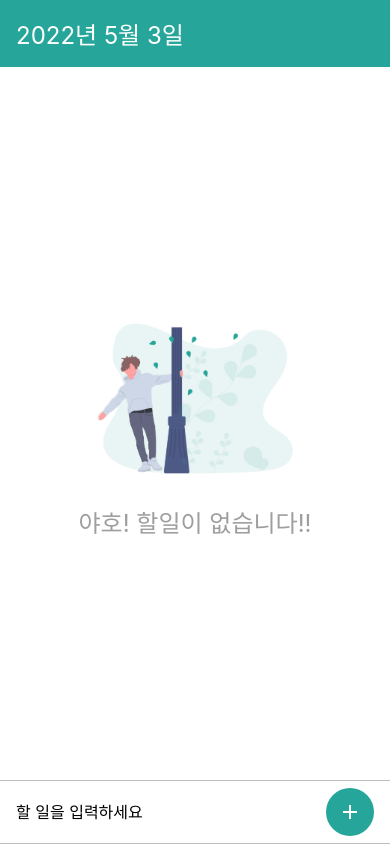
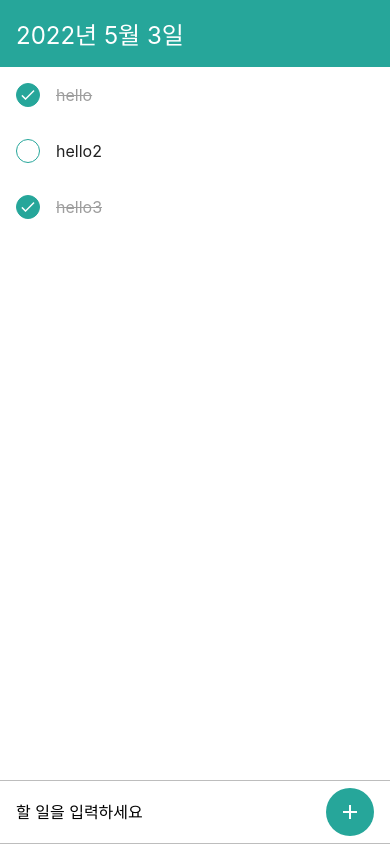
Before and after one commit to jdwns96/RN-Todo-App, a React Native app: screen / in a window 390 px wide. Built offline with nearby package versions, Linux system fonts and the light colour scheme.

Commit message:
[UPDATE] set Toggle btn

```diff
--- a/App.tsx
+++ b/App.tsx
@@ -1,12 +1,35 @@
-import React from "react";
+import React, { useState } from "react";
 import { SafeAreaView, StyleSheet, KeyboardAvoidingView, Platform } from "react-native";
 
 // component
 import DateHeader from "./src/components/DateHeader";
 import AddTodo from "./src/components/AddTodo";
 import Empty from "./src/components/Empty";
+import TodoList from "./src/components/TodoList";
 
 const App = () => {
+  const [todos, setTodos] = useState([
+    { id: 1, text: "hello", done: true },
+    { id: 2, text: "hello2", done: false },
+    { id: 3, text: "hello3", done: true },
+  ]);
+
+  const onInsert = (text: string) => {
+    // 아이디 값중 가장 큰 값을 찾아 리턴 후 + 1
+    const nextId = todos.length > 0 ? Math.max(...todos.map((todo) => todo.id)) + 1 : 1;
+    const todo = {
+      id: nextId,
+      text,
+      done: false,
+    };
+    setTodos(todos.concat(todo));
+  };
+
+  const onToggle = (id: number) => {
+    const nextTodos = todos.map((todo) => (todo.id === id ? { ...todo, done: !todo.done } : todo));
+    setTodos(nextTodos);
+  };
+
   return (
     <SafeAreaView style={styles.block}>
       {/* ios, android keyboard issue */}
@@ -16,8 +39,8 @@ const App = () => {
         style={styles.avoid}
       >
         <DateHeader />
-        <Empty />
-        <AddTodo />
+        {todos.length === 0 ? <Empty /> : <TodoList todos={todos} onToggle={onToggle} />}
+        <AddTodo onInsert={onInsert} />
       </KeyboardAvoidingView>
     </SafeAreaView>
   );
--- a/src/components/AddTodo.tsx
+++ b/src/components/AddTodo.tsx
@@ -1,5 +1,9 @@
 import React, { useState } from "react";
 import { View, Text, StyleSheet, TextInput, Image, TouchableOpacity, Platform, TouchableNativeFeedback, Keyboard } from "react-native";
+
+interface Props {
+  onInsert: (text: string) => void;
+}
 
 /**
  *
@@ -12,14 +16,17 @@ import { View, Text, StyleSheet, TextInput, Image, TouchableOpacity, Platform, T
  * Touch Effects
  *
  * - TouchableHighlight -> change background color when touching
- * - TouchableNativeFeedback -> show water wave effects in android when you used ios that will be make error
+ * - TouchableNativeFeedback -> show water wave effects in android but when you used in ios that will be make error
  * - TouchableOpacity -> opacity effect
  * - TouchableWithoutFeedback -> have no effects
  */
-export default function AddTodo() {
+export default function AddTodo(props: Props) {
+  const { onInsert } = props;
   const [text, setText] = useState("");
 
   const onPress = () => {
+    if (text.trim() === "") return null;
+    onInsert(text);
     setText("");
     Keyboard.dismiss();
   };
--- /dev/null
+++ b/src/components/TodoItem.tsx
@@ -0,0 +1,51 @@
+import React from "react";
+import { FlatList, View, Text, StyleSheet, Image, TouchableOpacity } from "react-native";
+
+interface Props {
+  id: number;
+  text: string;
+  done: boolean;
+  onToggle: (id: number) => void;
+}
+
+export default function TodoItem(props: Props) {
+  const { id, text, done, onToggle } = props;
+  return (
+    <View style={styles.item}>
+      <TouchableOpacity onPress={() => onToggle(id)}>
+        <View style={[styles.circle, done && styles.filled]}>{done && <Image source={require("../assets/icons/check_white/check_white.png")} />}</View>
+      </TouchableOpacity>
+      <Text style={[styles.text, done && styles.lineThrough]}>{text}</Text>
+    </View>
+  );
+}
+
+const styles = StyleSheet.create({
+  item: {
+    flexDirection: "row",
+    padding: 16,
+    alignItems: "center",
+  },
+  circle: {
+    width: 24,
+    height: 24,
+    borderRadius: 12,
+    borderColor: "#26a69a",
+    borderWidth: 1,
+    marginRight: 16,
+  },
+  filled: {
+    justifyContent: "center",
+    alignItems: "center",
+    backgroundColor: "#26a69a",
+  },
+  text: {
+    flex: 1,
+    fontSize: 16,
+    color: "#212121",
+  },
+  lineThrough: {
+    color: "#9e9e9e",
+    textDecorationLine: "line-through", // 취소선
+  },
+});
--- /dev/null
+++ b/src/components/TodoList.tsx
@@ -0,0 +1,19 @@
+import React from "react";
+import { FlatList, View, Text, StyleSheet } from "react-native";
+import TodoItem from "./TodoItem";
+
+interface Props {
+  todos: { id: number; text: string; done: boolean }[];
+  onToggle: (id: number) => void;
+}
+
+export default function TodoList(props: Props) {
+  const { todos, onToggle } = props;
+  return <FlatList style={styles.list} data={todos} renderItem={({ item }) => <TodoItem onToggle={onToggle} {...item} />} keyExtractor={(item) => item.id.toString()} />;
+}
+
+const styles = StyleSheet.create({
+  list: {
+    flex: 1,
+  },
+});
```
